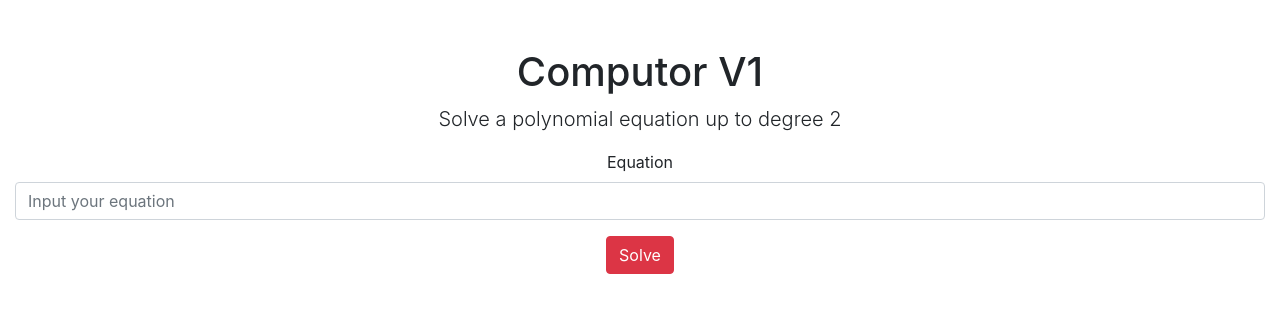
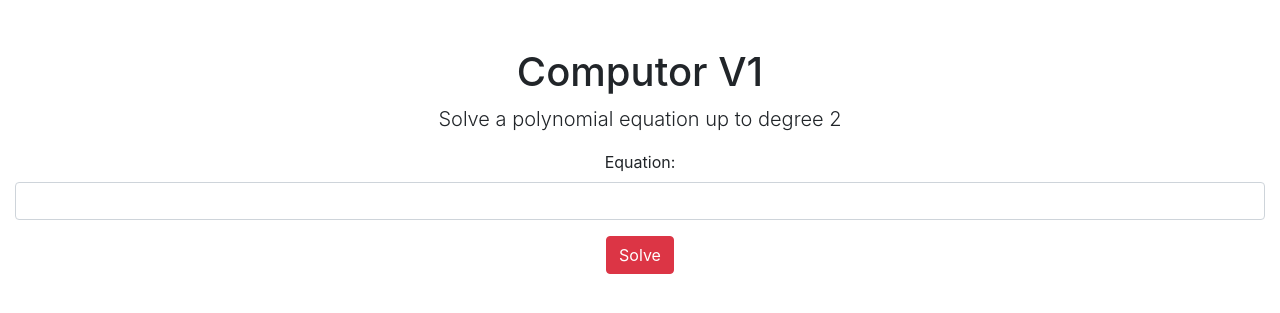
Before and after one commit to rbarbazz/computorV1, a Django app: page /solver/ in a window 1280 px wide. Shown: the top 313 px of the page. Run offline with Django 3.2, Linux system fonts and the light colour scheme; some libraries are stand-ins or nearby versions.

Commit message:
webapp working

```diff
--- a/computorV1/computor.py
+++ b/computorV1/computor.py
@@ -7,7 +7,7 @@ from Equation import Equation
 def get_input():
 	parser = argparse.ArgumentParser(description='Solve a polynomial equation up to degree 2')
 	parser.add_argument('equation', help='Format: \"n * X^[0-2]\"')
-	return re.sub(r'\s+', '', parser.parse_args().equation)
+	return parser.parse_args().equation
 
 def error_handler(err_code, equals_count=0):
 	err = [
@@ -21,6 +21,7 @@ def error_handler(err_code, equals_count=0):
 
 def solve_equ(input):
 	solution = ''
+	input = re.sub(r'\s+', '', input)
 	equals_count = input.count('=')
 	if equals_count != 1:
 		return solution + error_handler(0, equals_count)
--- a/webapp/solver/computorV1/computor.py
+++ b/webapp/solver/computorV1/computor.py
@@ -7,7 +7,7 @@ from .Equation import Equation
 def get_input():
 	parser = argparse.ArgumentParser(description='Solve a polynomial equation up to degree 2')
 	parser.add_argument('equation', help='Format: \"n * X^[0-2]\"')
-	return re.sub(r'\s+', '', parser.parse_args().equation)
+	return parser.parse_args().equation
 
 def error_handler(err_code, equals_count=0):
 	err = [
@@ -21,6 +21,7 @@ def error_handler(err_code, equals_count=0):
 
 def solve_equ(input):
 	solution = ''
+	input = re.sub(r'\s+', '', input)
 	equals_count = input.count('=')
 	if equals_count != 1:
 		return solution + error_handler(0, equals_count)
--- /dev/null
+++ b/webapp/solver/forms.py
@@ -0,0 +1,4 @@
+from django import forms
+
+class EquForm(forms.Form):
+	equation = forms.CharField(widget=forms.TextInput(attrs={'max_length' : 1000, 'class' : 'form-control', 'required' : True}))
--- a/webapp/solver/templates/solver/solution.html
+++ b/webapp/solver/templates/solver/solution.html
@@ -10,7 +10,11 @@
 	      <div class="row">
 	        <div class="col-lg-12 text-center">
 	        	<h1 class="mt-5">Computor V1</h1>
-	        	<p class="lead">{{content}}</p>
+				{% block content %}
+					{% for line in content %}
+			        	<p class="lead">{{ line }}</p>
+					{% endfor %}
+				{% endblock %}
 				<a class="btn btn-danger" href="/solver/" role="button">Back</a>
 	        </div>
 	      </div>
--- a/webapp/solver/templates/solver/solver.html
+++ b/webapp/solver/templates/solver/solver.html
@@ -11,12 +11,12 @@
 	        <div class="col-lg-12 text-center">
 	          <h1 class="mt-5">Computor V1</h1>
 	          <p class="lead">Solve a polynomial equation up to degree 2</p>
-			  <form>
+			  <form action="/solver/" method="post">
 				  <div class="form-group">
-				    <label for="equationInput">Equation</label>
-				    <input type="email" class="form-control" id="equationInput" aria-describedby="emailHelp" placeholder="Input your equation">
+					  {% csrf_token %}
+				      {{ form }}
 				  </div>
-				  <button type="submit" class="btn btn-danger">Solve</button>
+				  <input type="submit" class="btn btn-danger" value="Solve"/>
 			  </form>
 		  	</div>
 	      </div>
--- a/webapp/solver/urls.py
+++ b/webapp/solver/urls.py
@@ -1,7 +1,6 @@
-from django.conf.urls import re_path
+from django.urls import include, path, re_path
 from . import views
 
 urlpatterns = [
 	re_path(r'^$', views.solver, name='solver'),
-	re_path(r'^solution$', views.solution, name='solution'), #debug
 ]
--- a/webapp/solver/views.py
+++ b/webapp/solver/views.py
@@ -1,11 +1,16 @@
 from django.shortcuts import render
+from django.http import HttpResponseRedirect
 from .computorV1 import computor
+from .forms import EquForm
 
 def index(request):
 	return render(request, 'solver/index.html')
 
 def solver(request):
-	return render(request, 'solver/solver.html')
-
-def solution(request):
-	return render(request, 'solver/solution.html', {'content' : computor.solve_equ("1 * X^0 = 0 * X^1 + 1 * X^2")})
+	if request.method == 'POST':
+		form = EquForm(request.POST)
+		if form.is_valid():
+			return render(request, 'solver/solution.html', {'content' : computor.solve_equ(form.cleaned_data['equation']).split('\n')})
+	else:
+		form = EquForm()
+	return render(request, 'solver/solver.html', {'form': form})
--- a/webapp/webapp/settings.py
+++ b/webapp/webapp/settings.py
@@ -23,9 +23,9 @@ BASE_DIR = os.path.dirname(os.path.dirname(os.path.abspath(__file__)))
 SECRET_KEY = os.environ['SECRET_KEY']
 
 # SECURITY WARNING: don't run with debug turned on in production!
-DEBUG = True
+DEBUG = False
 
-ALLOWED_HOSTS = []
+ALLOWED_HOSTS = [ '*' ]
 
 
 # Application definition
```
